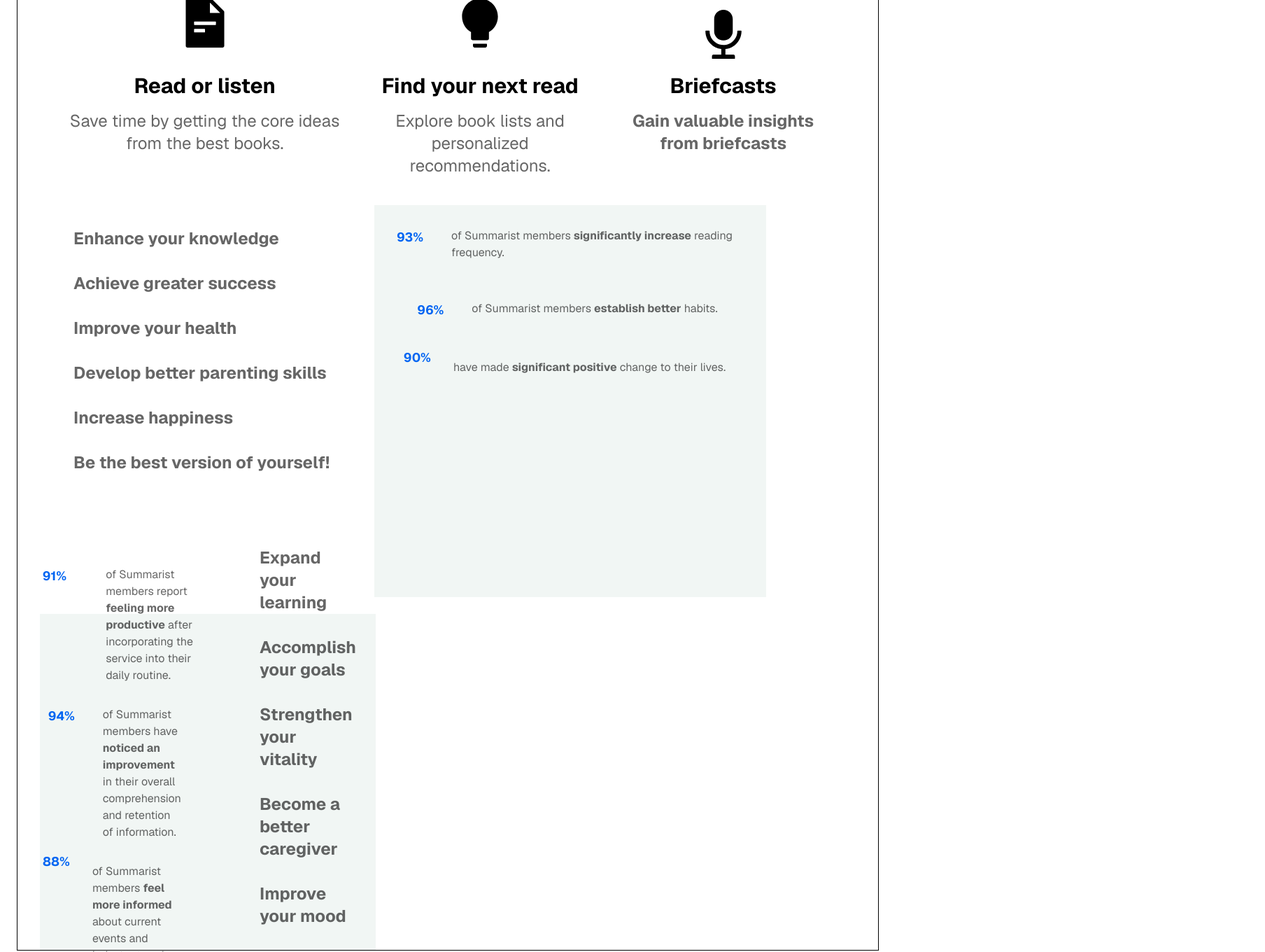
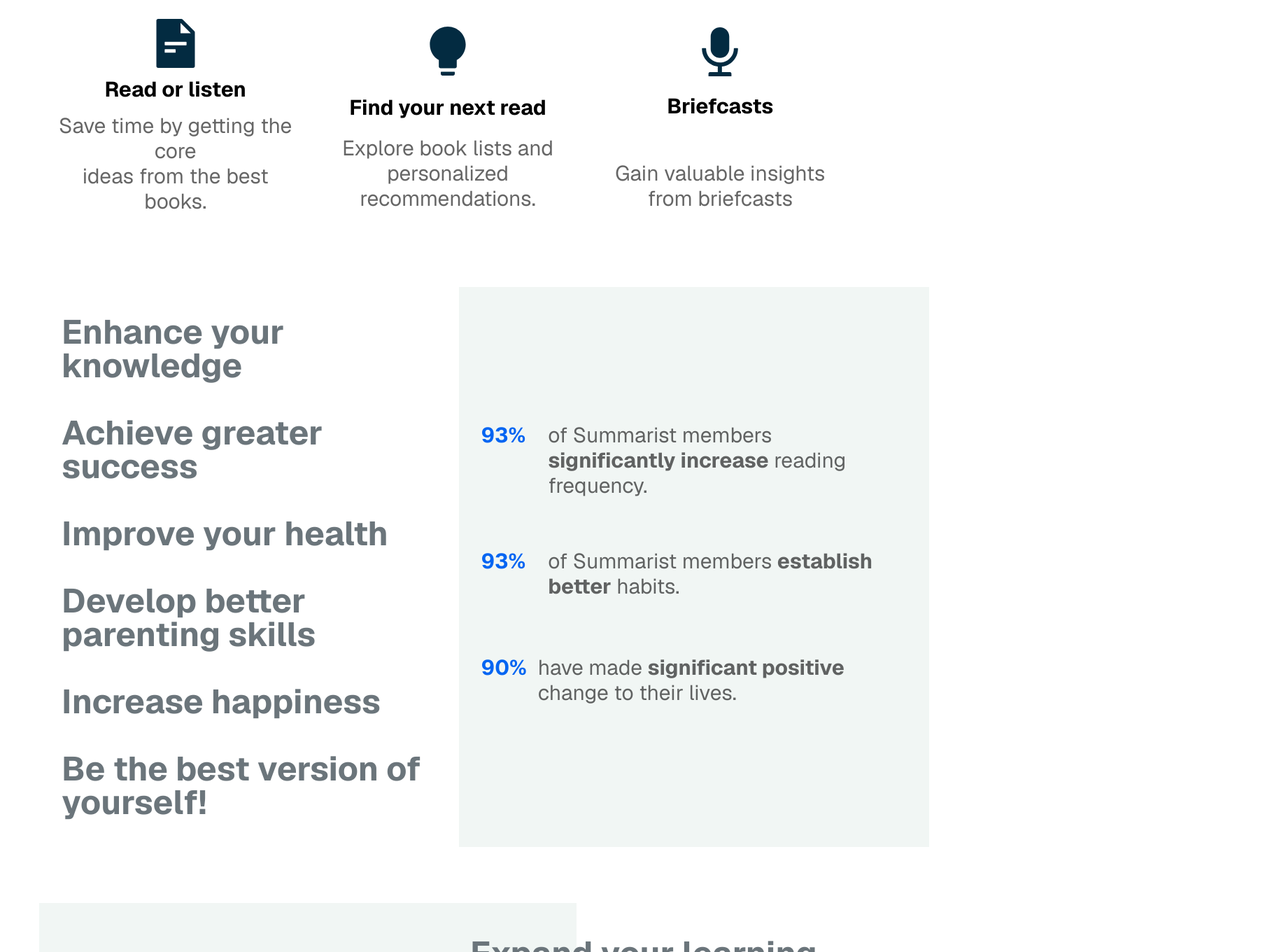
Before and after one commit to nbush71/AdvInternship2, a Next.js app: page / in a window 1280 px wide. Shown: the part 860-2220 px from the top of the page at 70% size, 1808 px wide, since content can reach past the window. Built offline with nearby package versions, Linux system fonts and the light colour scheme.

Commit message:
Features EOD commit

```diff
--- a/app/globals.css
+++ b/app/globals.css
@@ -24,6 +24,7 @@
   --color-brand-darkteal: #032b41;
   --color-brand-blue: #0365f2;
   --color-brand-ltgreen: #f1f6f4;
-  --color-brand-icons: ##032b41;
+  --color-brand-icons: #032b41;
+  --color-brand-gray: #6b757b;
 
 }
--- a/app/page.tsx
+++ b/app/page.tsx
@@ -4,7 +4,7 @@
 
 export default function Home() {
   return (
-    <div className="flex flex-col flex-1 min-h-screen items-center justify-center font-sans">
+    <div className="grid grid-cols-1 min-h-screen items-center justify-center font-sans">
       <Navbar />
       <main className="flex-1 p-6">
         <div className="flex items-center justify-center py-8">
--- a/src/components/Features.js
+++ b/src/components/Features.js
@@ -4,97 +4,98 @@
 
 function Features() {
   return (
-    <section id="features" className="flex-col flex px-4 py- bg-white-300 border">
-      <div className="max-w-full flex mx-auto items-center px-4">
-        <div className="flex flex-col md-auto">
-          <div className="flex text-4xl text-black px-4 py-8 font-bold text-center justify-center">Understand books in few minutes</div>
-          <div className="flex flex-col-3 justify-between">
-            <div className=" flex flex-col"  id="features">
-              <div className="flex flex-col items-center justify-center py-4 mb-4" >
+    <section id="features" className="grid grid-col-1 px-4 py- bg-white-300">
+      <div className="max-w-full mx-auto items-center px-4">
+        <div className="grid grid-cols-1 md-auto">
+          <div className="grid grid-cols-1 text-6xl text-black px-4 py-8 font-bold text-center items-center justify-center">Understand books in few minutes</div>
+          <div className="grid grid-cols-3 justify-between">
+            <div className=" grid grid-cols-1"  id="features1">
+              <div className="flex items-center justify-center py-2" >
                 <AiFillFileText className="text-brand-icons size-20"  />
               </div>
-              <div className="flex flex-col font-bold text-3xl text-center justify-center">Read or listen</div>
-              <div className="flex flex-col px-4 py-4 text-2xl text-center justify-center text-black/60 text-wrap">
-                Save time by getting the core ideas from the best books.
+              <div className="grid grid-cols-1  font-bold text-3xl text-center justify-center">Read or listen</div>
+              <div className="grid grid-cols-1  px-4 py-4 text-3xl text-center justify-center text-black/60 text-wrap">
+                Save time by getting the core <br />ideas from the best books.
               </div>
             </div>
-            <div className="flex flex-col items-center" id="features">
-              <div className="flex flex-col items-center justify-center py-4 mb-4">
+            <div className="grid grid-cols2 items-center" id="features2">
+              <div className="flex items-center justify-center py-4">
                 <AiFillBulb className="text-brand-icons size-20"/>
               </div>
-              <div className="flex flex-col px-4 font-bold text-3xl text-center justify-center">Find your next read</div>
-              <div className="flex flex-col items-center py-4 px-6  text-black/60 text-center text-2xl text-wrap">
-                Explore book lists and personalized <br />recommendations.
+              <div className="grid grid-cols-1 px-4 font-bold text-3xl text-center justify-center">Find your next read
+              </div>
+              <div className="grid grid-cols-1 items-center py-4 px-6  text-black/60 text-center text-3xl text-wrap">
+                Explore book lists and <br />personalized recommendations.
               </div>
             </div>
-            <div className="flex flex-col px-4 font-bold text-3xl text-center justify-center">
-              <div className="flex flex-col items-center justify-center py- mb-4">
+            <div className="grid grid-cols-1 px-4 text-center justify-center" id="features3">
+              <div className="flex items-center justify-center">
                 <AiFillAudio className="text-brand-icons size-20" />
               </div>
-              <div className="flex flex-col px-4 font-bold text-3xl text-center justify-center">Briefcasts</div>
-              <div className="flex flex-col px-4 py-4 text-2xl text-center justify-center text-black/60 text-wrap">
+              <div className="grid grid-cols-1 font-bold text-3xl text-center justify-center">Briefcasts</div>
+              <div className="grid grid-cols-1 items-center text-black/60 text-center text-3xl text-wrap">
                 Gain valuable insights from briefcasts
               </div>
             </div>
           </div>
-          <div className="flex flex-1 px-4 py-6 gap-8">
-            <div className="flex flex-col px-8 py-4 text-2xl font-bold text-black/60 ">
-              <div className="flex flex-col py-4">Enhance your knowledge</div>
-              <div className="flex flex-col py-4">Achieve greater success</div>
-              <div className="flex flex-col py-4">Improve your health</div>
-              <div className="flex flex-col py-4">
-                Develop better parenting skills
-              </div>
-              <div className="flex flex-col py-4">Increase happiness</div>
-              <div className="flex flex-col py-4">
-                Be the best version of yourself!
-              </div>
+          <div className="grid grid-cols-2 px-4 py-6 gap-8 items-center mt-16">
+            <div className="grid grid-cols-1 py-4 text-5xl font-bold text-brand-gray ">
+              <div className="flex py-6 px-4">Enhance your knowledge</div>
+              <div className="flex py-6 px-4">Achieve greater success</div>
+              <div className="flex py-6 px-4">Improve your health</div>
+              <div className="flex py-6 px-4">Develop better parenting skills</div>
+              <div className="flex py-6 px-4">Increase happiness</div>
+              <div className="flex py-6 px-4">Be the best version of yourself!</div>
             </div>
-            <div className="flex flex-col bg-brand-ltgreen px-2 py-4 gap-6 items-center justify-center content-evenly size-140 align-center">
-              <div className="flex justify-between">
-                <div className="flex px-6 py-4 text-brand-blue font-bold text-lg">93%</div>
-                <div className=" text-black/60 text-1xl text-wrap px-4 py-4">of Summarist members <b>significantly increase</b> reading frequency.
+            <div className="grid grid-cols-1 w-2xl h-full bg-brand-ltgreen px-2 py-4 items-center justify-center content-center align-center">
+              <div className="flex py-4 px-6 gap-4 justify-between">
+                <div className="flex py-4 text-brand-blue font-bold text-3xl">93%</div>
+                <div className=" text-black/60 text-3xl text-wrap px-4 py-4">of Summarist members <b>significantly increase</b> reading frequency.
                 </div>
               </div>
-              <div className="flex px-4 justify-between">
-                <div className="flex flex-1 px-4 py-4 text-brand-blue font-bold text-lg">96%</div>
-                <div className=" text-black/60 text-lxl text-wrap px-6 py-4">
+              <div className="flex py-6 px-6 gap-4 justify-between">
+                <div className="flex py-4 text-brand-blue font-bold text-3xl">93%</div>
+                <div className=" text-black/60 text-3xl text-wrap px-4 py-4">
                   of Summarist members <b>establish better</b> habits.
                 </div>
               </div>
-              <div className="flex flex-1 px-4 justify-between">
-                <div className="flex flex-1 px-2 text-brand-blue font-bold text-lg">90%</div>
-                <div className=" text-black/60 text-1xl text-wrap px-6 py-4">
+              <div className="flex py-6 px-6 gap-4 justify-between">
+                <div className="flex py-4 text-brand-blue font-bold text-3xl">90%</div>
+                <div className=" text-black/60 text-3xl text-wrap px- py-4">
                   have made <b>significant positive</b> change to their lives.
                 </div>
               </div>
             </div>
           </div>
-          <div className="flex flex-col-2 bg-brand-ltgreen py-4 gap-6 items-center justify-center content-evenly size-120 align-center">
-            <div className="flex flex-col ">
+          <div className="grid grid-cols-2 mt-14">
+            <div className="flex flex-1 w-3xl bg-brand-ltgreen px-6 py-4 items-center justify-center content-center align-center">
+              <div className="grid grid-cols-1 py-4 px-4 gap-4 justify-between">
+                <div className="flex justify-between gap-4">
+                  <div className="flex py-4 pr-4 text-brand-blue font-bold text-3xl">91%</div>
+                  <div className=" text-black/60 text-3xl text-wrap px-4 py-4">of Summarist members <b>report feeling more productive</b> after incorporating the service into their daily routine.
+                </div>
+              </div>
+                <div className="flex justify-between gap-4">
+                  <div className="flex pr-4 py-4 text-brand-blue font-bold text-3xl">94%</div>
+                  <div className=" text-black/60 text-3xl text-wrap px-6 py-4">of Summarist members have <b>noticed an improvement</b> in their overall comprehension and retention of information.
+                </div>
+              </div>
               <div className="flex justify-between gap-4">
-                <div className="flex px-6 py-4 text-brand-blue font-bold text-lg">91%</div>
-                <div className=" text-black/60 text-1xl text-wrap px-4 py-4">of Summarist members report <b>feeling more productive</b> after incorporating the service into their daily routine.
+                <div className="flex py-4 text-brand-blue font-bold text-3xl">88%</div>
+                <div className=" text-black/60 text-3xl text-wrap px-6 py-4">of Summarist members <b>feel more informed</b> about current events and industry trends since using the platform.</div>
               </div>
+          </div>
             </div>
-              <div className="flex px-4 justify-between">
-                <div className="flex flex-1 px-4 py-4 text-brand-blue font-bold text-lg">94%</div>
-                <div className=" text-black/60 text-lxl text-wrap px-6 py-4">of Summarist members have <b>noticed an improvement</b> in their overall comprehension and retention of information.
-              </div>
-            </div>
-            <div className="flex flex-1 px-4 justify-between">
-              <div className="flex flex-1 px-2 text-brand-blue font-bold text-lg">88%</div>
-              <div className=" text-black/60 text-1xl text-wrap px-6 py-4">of Summarist members <b>feel more informed</b> about current events and industry trends since using the platform.</div>
-            </div>
-            </div>
-                <div className="flex px-4 py-6 gap-8">
-                  <div className="flex flex-col px-8 py-4 text-2xl font-bold text-black/60">
-                  <div className="flex flex-col py-4">Expand your learning</div>
-                  <div className="flex flex-col py-4">Accomplish your goals</div>
-                  <div className="flex flex-col py-4">Strengthen your vitality</div>
-                  <div className="flex flex-col py-4">Become a better caregiver</div>
-                  <div className="flex flex-col py-4">Improve your mood</div>
-                  <div className="flex flex-col py-4">Maximize your abilities</div>
+                <div className="grid grid-cols-2 w-2xl  px-4 py-6">
+                  <div className="flex w-6xl">
+                    <div className="grid gap-4 text-5xl text-right font-bold text-brand-gray ">
+                      <div className="flex py-6 px-4">Expand your learning</div>
+                      <div className="flex py-6 px-4">Accomplish your goals</div>
+                      <div className="flex py-6 px-4" >Strengthen your vitality</div>
+                      <div className="flex py-6 px-4">Become a better caregiver</div>
+                      <div className="flex py-6 px-4">Improve your mood</div>
+                      <div className="flex py-6 px-4">Maximize your abilities</div>
+                </div>
                 </div>
             </div>
           </div>
--- a/src/components/Navbar.js
+++ b/src/components/Navbar.js
@@ -3,10 +3,10 @@
 
 function Navbar() {
   return (
-    <nav className="px-6 py-6 w-full">
+    <nav className="grid grid-cols-1 px-6 py-6 w-full">
       <div className="max-width-[1200px] max-auto flex items-center justify-between">
-        <Image src={logo} alt="Summarist logo" className="px-6 py-4" width={260} height={50}/>
-        <div className="flex gap-6 mt-4 ">
+        <Image src={logo} alt="Summarist logo" className="px-4 py-4" width={300} height={60}/>
+        <div className="flex gap-6 mt-4 text-2xl ">
           <a href="#" className="text-black/60 transition-colors duration-200 cursor-pointer">Login</a>
           <a href="#" className="text-black/60 transition-colors duration-200 cursor-not-allowed">About</a>
           <a href="#" className="text-black/60 transition-colors duration-200 cursor-not-allowed">Contact</a>
```
Also changed, not shown: src/components/Landing.js (+10 -8 lines).
